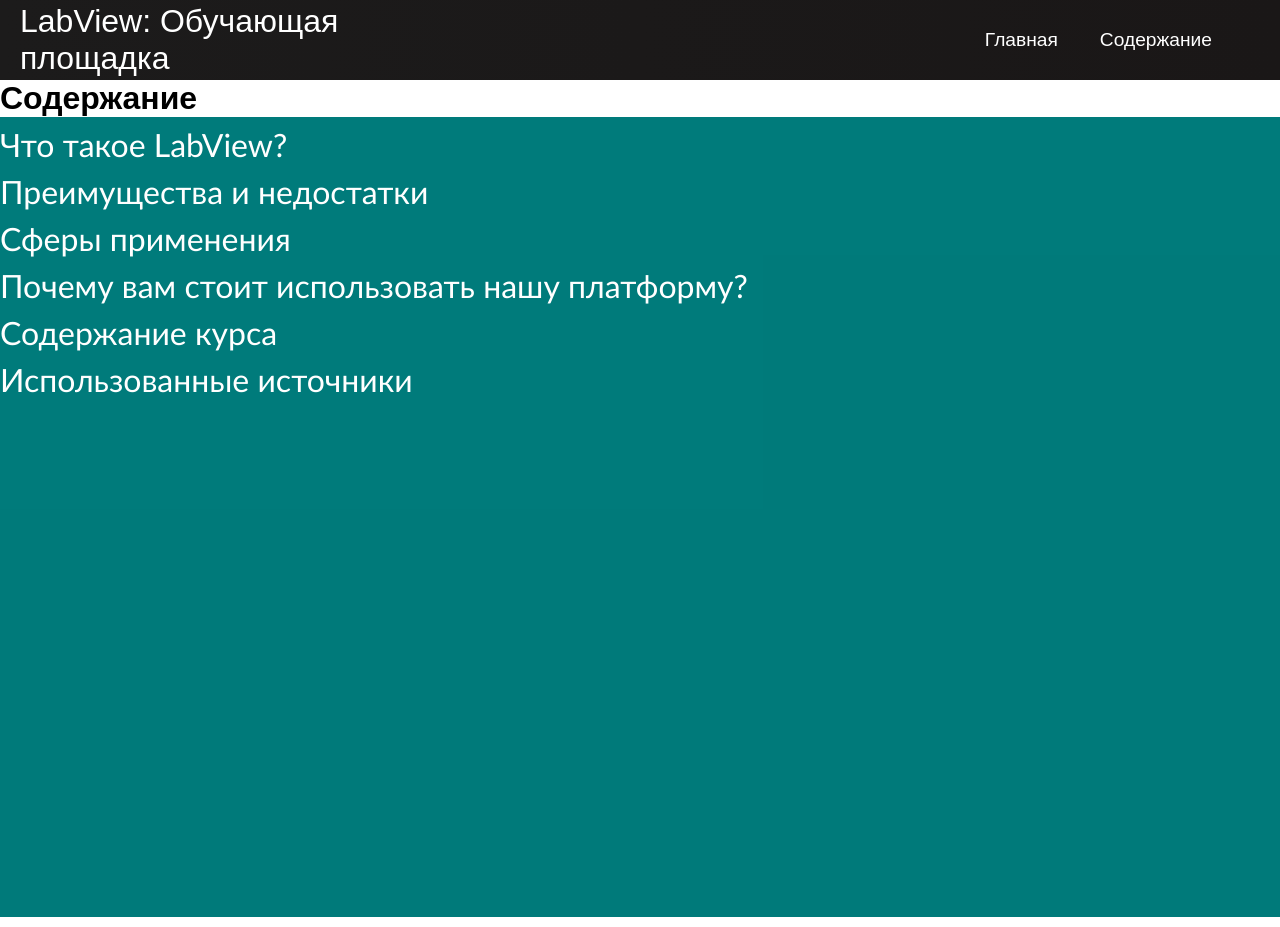
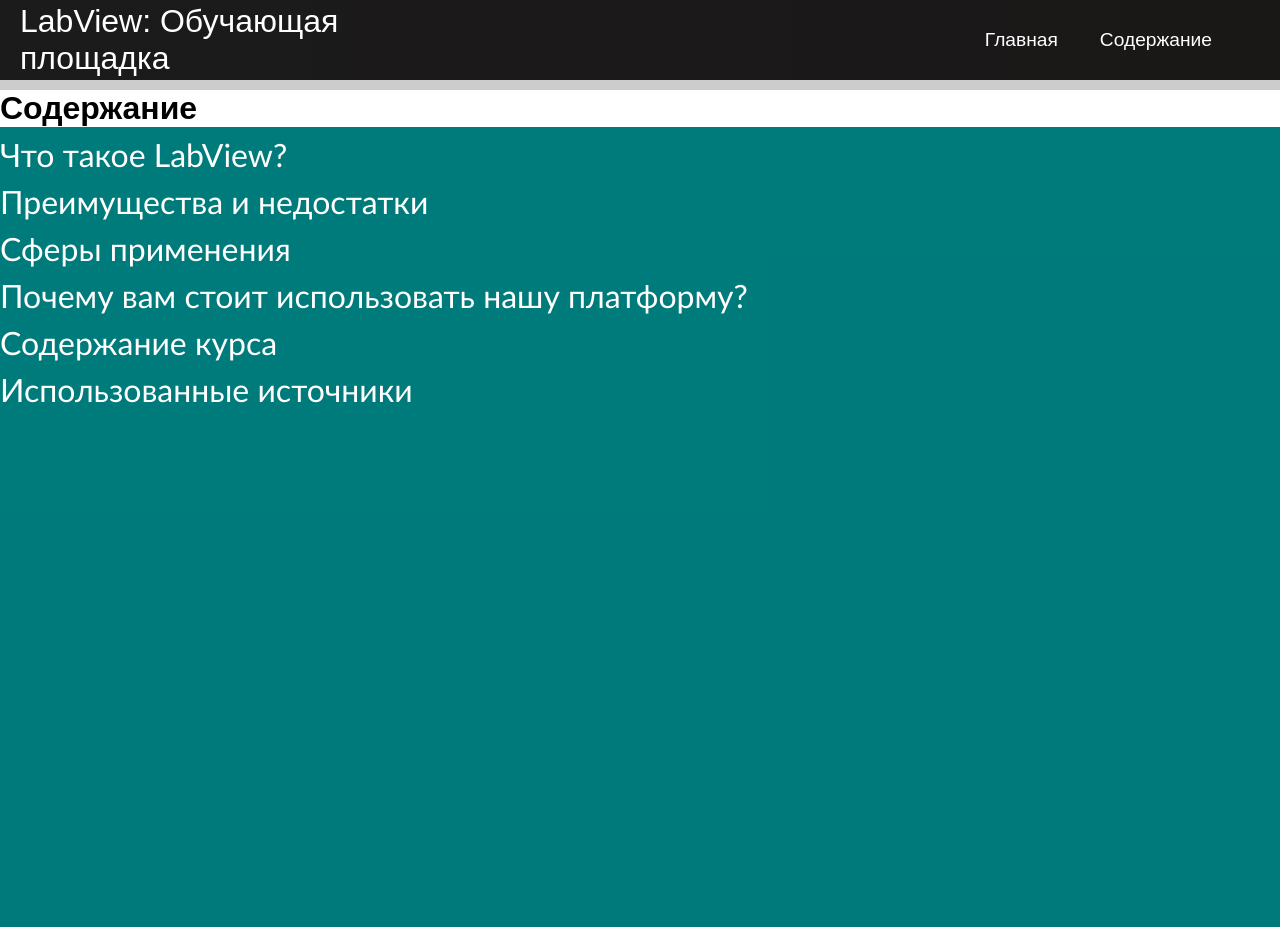
Before and after one commit to MukizuL/labview_site, a React (Create React App) app: page /contents in a window 1280 px wide. Built offline with nearby package versions, Linux system fonts and the light colour scheme.

Commit message:
Added progressbar component

```diff
--- a/src/components/Navbar.js
+++ b/src/components/Navbar.js
@@ -4,6 +4,7 @@ import { Link } from 'react-router-dom';
 import './Navbar.css';
 
 function Navbar() {
+
   const [click, setClick] = useState(false);
   const [button, setButton] = useState(true);
 
--- /dev/null
+++ b/src/components/ProgressBar.css
@@ -0,0 +1,12 @@
+.progress-bar {
+    top: 80px;
+    position: sticky;
+    width: 100%;
+    height: 10px;
+    background-color: #ccc;
+  }
+
+  .progress-bar-fill {
+    height: 100%;
+    background-color: #007bff;
+  }
--- /dev/null
+++ b/src/components/ProgressBar.js
@@ -0,0 +1,31 @@
+import React from 'react';
+import '../App.css';
+import './ProgressBar.css';
+import './Navbar.css'
+
+
+function ProgressBar() {
+    const[scrollProgress, setScrollProgress] = React.useState(0);
+
+    React.useEffect(() => {
+    const handleScroll = () => {
+        const navbarHeight = document.querySelector('.navbar').offsetHeight;
+        const windowHeight = window.innerHeight || document.documentElement.clientHeight;
+        const documentHeight = document.documentElement.scrollHeight;
+        const scrollTop = window.pageYOffset || document.documentElement.scrollTop;
+        const progress = (scrollTop / (documentHeight - windowHeight - navbarHeight)) * 100;
+        setScrollProgress(progress);
+    };
+
+    window.addEventListener('scroll', handleScroll);
+    return () => window.removeEventListener('scroll', handleScroll);
+    }, []);
+
+  return (
+    <div className="progress-bar">
+    <div className="progress-bar-fill" style={{ width: `${scrollProgress}%` }}></div>
+    </div>
+  );
+}
+
+export default ProgressBar;
--- a/src/components/pages/Contents.js
+++ b/src/components/pages/Contents.js
@@ -1,10 +1,12 @@
 import React from 'react';
 import '../../App.css';
 import Content from '../Content';
+import ProgressBar from '../ProgressBar';
 
 function Contents() {
   return (
     <>
+      <ProgressBar />
       <Content />
 
     </>
```
